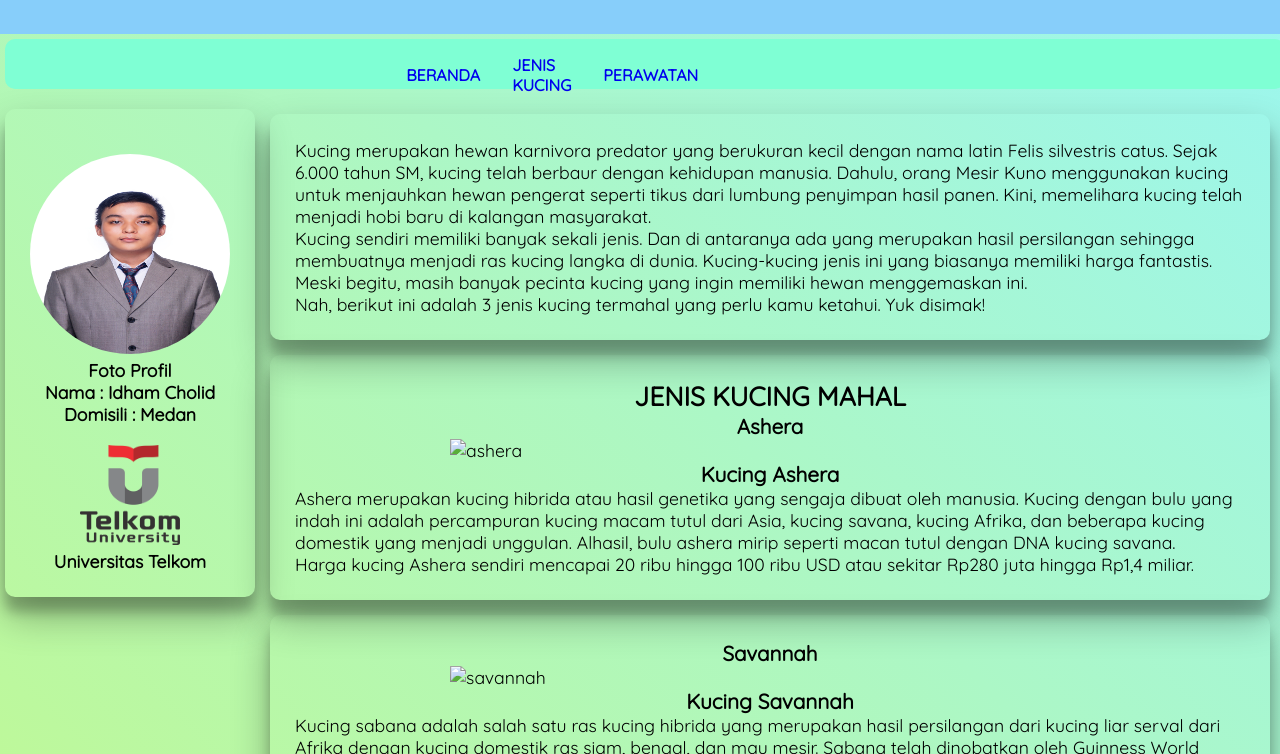
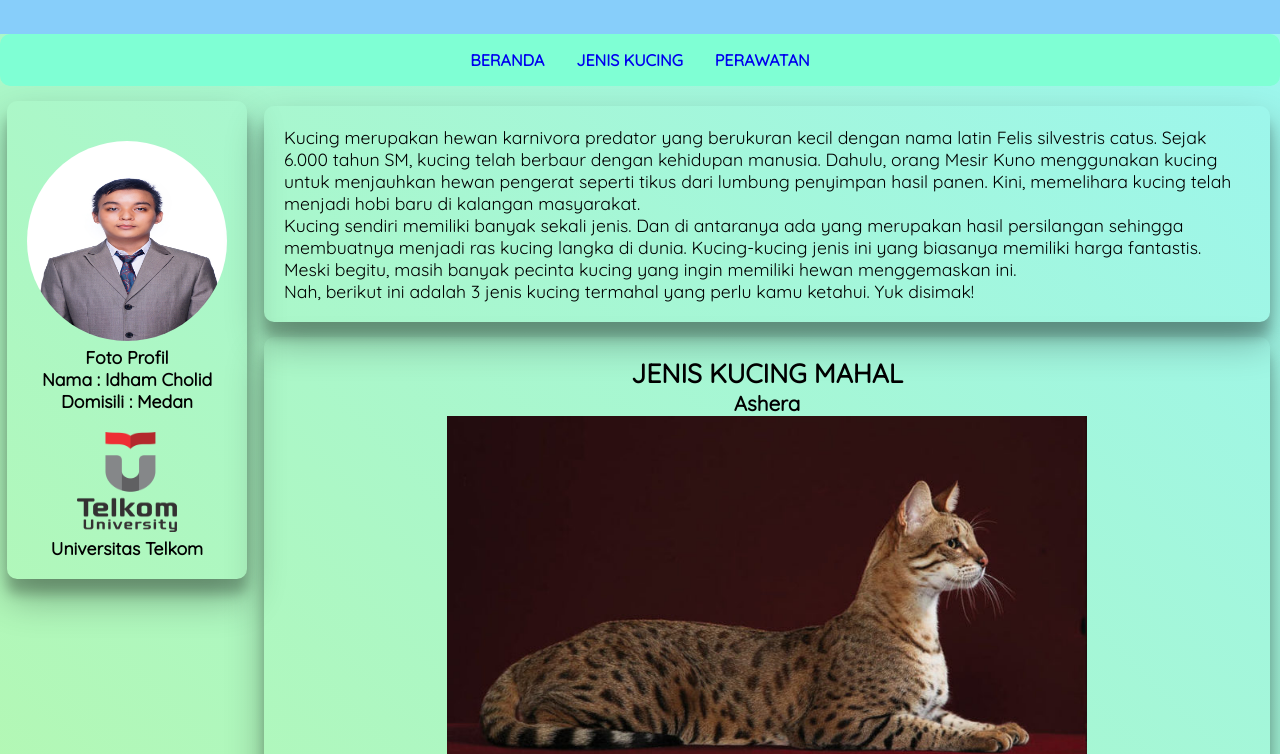
Before and after one commit to ganingK/Belajar-dasar-web, a plain HTML site: page index.html in a window 1280 px wide. Shown: the part 46-800 px from the top of the page. Drawn offline with Linux system fonts and the light colour scheme.

Commit message:
new design

```diff
--- a/index.html
+++ b/index.html
@@ -80,7 +80,7 @@
               <h3>Ashera</h3>
               <figure>
                 <img
-                  src="../Belajar Dasar Pemrograman Web/gambar/ashera.jpg"
+                  src="gambar/ashera.jpg"
                   class="featured-image"
                   alt="ashera"
                 />
@@ -104,7 +104,7 @@
             <h3>Savannah</h3>
             <figure>
               <img
-                src="../Belajar Dasar Pemrograman Web/gambar/savannah.jpg"
+                src="gambar/savannah.jpg"
                 class="featured-image"
                 alt="savannah"
               />
@@ -127,7 +127,7 @@
             <h3>Bengal</h3>
             <figure>
               <img
-                src="../Belajar Dasar Pemrograman Web/gambar/bengal.jpg"
+                src="gambar/bengal.jpg"
                 class="featured-image"
                 alt="bengal"
               />
--- a/script.js
+++ b/script.js
@@ -2,5 +2,5 @@ const toggleButton = document.getElementsByClassName('popcorn')[0];
 const navbarLinks = document.getElementsByClassName('navigasi')[0];
 
 toggleButton.addEventListener('click', () => {
-  navbarLinks.classList.toggle('active');
+  navbarLinks.classList.toggle('active')
 });
--- a/style.css
+++ b/style.css
@@ -42,12 +42,10 @@ main h3 {
 }
 
 nav {
-  background: aquamarine;
+  background-color: aquamarine;
   display: flex;
   justify-content: center;
-  margin: 5px;
-  height: 50px;
-  width: 100%;
+  align-items: center;
   text-transform: uppercase;
   border-radius: 10px;
   position: relative;
@@ -57,7 +55,6 @@ nav ul {
   list-style: none;
   align-items: center;
   justify-content: center;
-  width: 50%;
 }
 nav ul li a {
   text-decoration: none;
@@ -148,7 +145,7 @@ nav a:hover {
     rgba(0, 0, 0, 0.22) 0px 15px 12px;
   margin: 15px 5px;
   border-radius: 10px;
-  padding: 25px;
+  padding: 20px;
 }
 #kucingmahal figcaption {
   text-align: center;
@@ -171,7 +168,7 @@ footer {
   justify-content: center;
 }
 
-@media screen and (max-width: 480px) {
+@media screen and (max-width: 720px) {
   .popcorn {
     display: flex;
   }
@@ -195,5 +192,8 @@ footer {
   .navigasi li a {
     padding: .5rem 1rem;
   }
-
+  .featured-image {
+    width: 300px;
+    height: 200px;
+  }
 }
```
